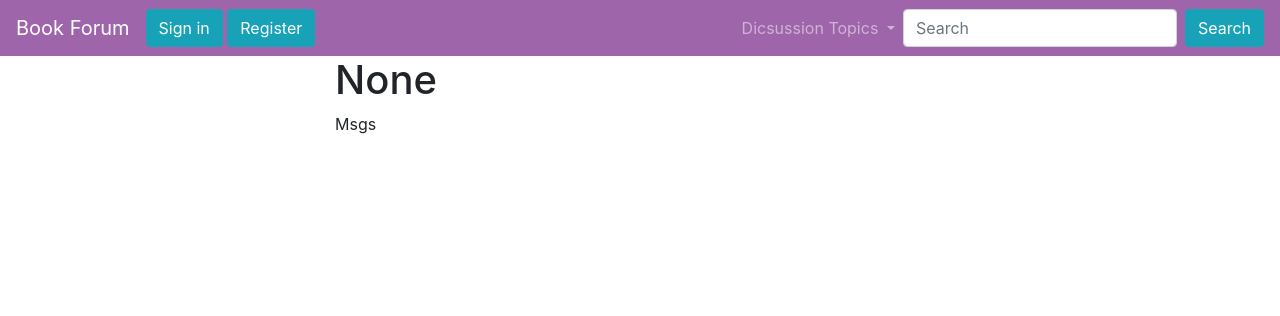
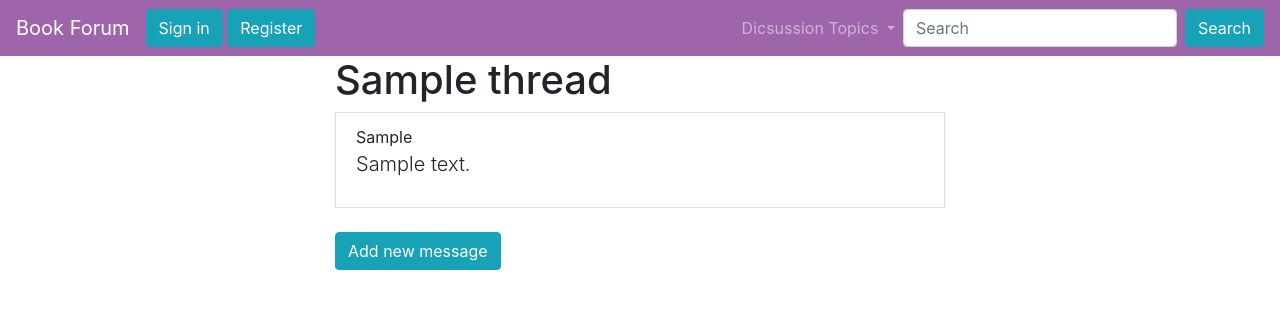
Before and after one commit to qubelka/book-forum, a Flask app: a page that uses application/templates/topics/show_thread.html in a window 1280 px wide. Shown: the top 316 px of the page. Run offline with Flask 2, Linux system fonts and the light colour scheme; tables that the repository leaves empty hold one stand-in row (values such as "Sample post"); parts of the project's set-up code (start-up, migrations or seed data) failed here and were passed over; some libraries are stand-ins or nearby versions.

Commit message:
Add functionality for adding & showing messages.

```diff
--- a/application/models.py
+++ b/application/models.py
@@ -22,4 +22,4 @@ class User(db.Model, UserMixin):
     roles = db.relationship('Role', secondary=roles_users,
                             backref=db.backref('users', lazy='dynamic'))
     threads = db.relationship('Thread', backref='user', lazy=True)
-    messages = db.relationship('Message', bacref='user', laxy=True)
+    messages = db.relationship('Message', backref='user', lazy=True)
--- a/application/templates/topics/show_thread.html
+++ b/application/templates/topics/show_thread.html
@@ -1,13 +1,22 @@
 {% extends 'layout.html' %}
 
 {% block title %}
-    {{ name }}
+    {{ thread.name }}
 {% endblock %}
 
 {% block content_title %}
-    {{ name }}
+    {{ thread.name }}
 {% endblock %}
 
 {% block content %}
-    Msgs
+
+    {% for msg in thread.messages %}
+      <div class="list-group-item d-flex flex-column">
+          <div>{{ msg.created_by }} </div>
+          <p class="lead"> {{ msg.body }}</p>
+  </div>
+
+    {% endfor %}
+
+    <br><a href="{{ url_for('topics.add_message', topic=topic, thread_slug=thread.slug) }}" class="btn btn-info">Add new message</a>
 {% endblock %}
--- a/application/topics/forms.py
+++ b/application/topics/forms.py
@@ -7,6 +7,4 @@ class ThreadForm(FlaskForm):
                                            Length(max=70, message="Discussion name can be max 70 characters long.")])
 
 class MsgForm(FlaskForm):
-    title = StringField('Message title', [DataRequired(), Length(min=4, message="Message title should be at least 4 characters long."),
-                                          Length(max=70, message="Message title can be max 70 characters long.")])
     body = TextAreaField('Message body', [DataRequired(), Length(max=255, message="Message title can be max 255 characters long.")])
--- a/application/topics/topics_bp.py
+++ b/application/topics/topics_bp.py
@@ -1,4 +1,5 @@
 from flask import Blueprint, render_template, flash, url_for, redirect, request
+from flask_login import current_user
 from flask_security import login_required
 from .models import Message, Thread
 
@@ -33,27 +34,46 @@ def topic_page(topic):
 @topics.route("/<topic>/add_thread", methods=["GET", "POST"])
 @login_required
 def add_thread(topic):
-    thread_form = ThreadForm()
+    form = ThreadForm()
 
-    if thread_form.validate_on_submit():
-        name = thread_form.name.data
+    if form.validate_on_submit():
+        name = form.name.data
 
         try:
-            thread = Thread(name=name, topic=topic)
+            thread = Thread(name=name, topic=topic, user_id=current_user.id)
             db.session.add(thread)
             db.session.commit()
         except:
-            print('Something went wrong while trying to add the object to the db.')
+            flash('Something went wrong while trying to add the object to the database.', category='warning')
 
         return redirect(url_for('topics.topic_page', topic=topic))
 
-    return render_template("topics/new_thread.html", thread_form=thread_form, topic=topic)
+    return render_template("topics/new_thread.html", form=form, topic=topic)
 
+@topics.route("/<topic>/<thread_slug>/add_message", methods=["GET", "POST"])
+@login_required
+def add_message(topic, thread_slug):
+    form = MsgForm()
+
+    if form.validate_on_submit():
+        body = form.body.data
+        thread = Thread.query.filter(Thread.slug == thread_slug).first()
+
+        try:
+            message = Message(body=body, created_by=current_user.username, thread_id=thread.id, user_id=current_user.id)
+            db.session.add(message)
+            db.session.commit()
+        except:
+            flash('Something went wrong while trying to add the object to the database.', category='warning')
+
+        return redirect(url_for('topics.show_thread', topic=topic, thread_slug=thread_slug))
+
+    return render_template("topics/new_message.html", form=form, topic=topic, thread_slug=thread_slug)
 
 @topics.route("/<topic>/<thread_slug>")
 def show_thread(topic, thread_slug):
     thread = Thread.query.filter(Thread.slug == thread_slug).first()
-    return render_template("topics/show_thread.html", name=thread)
+    return render_template("topics/show_thread.html", thread=thread, topic=topic)
 
 @topics.route("/")
 def index():
```
Also changed, not shown: application/templates/topics/new_message.html (added, +31 -0 lines), application/templates/topics/new_thread.html (+5 -5 lines), application/topics/helper.py (added, +8 -0 lines), application/topics/models.py (+8 -10 lines).
